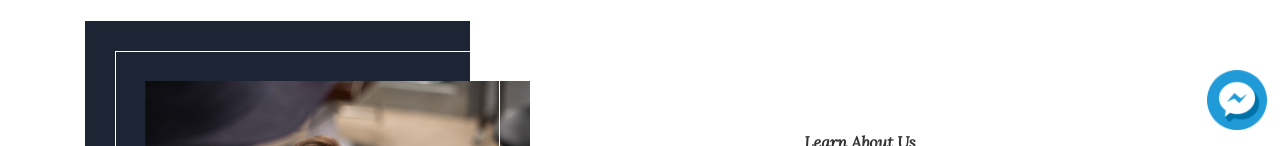
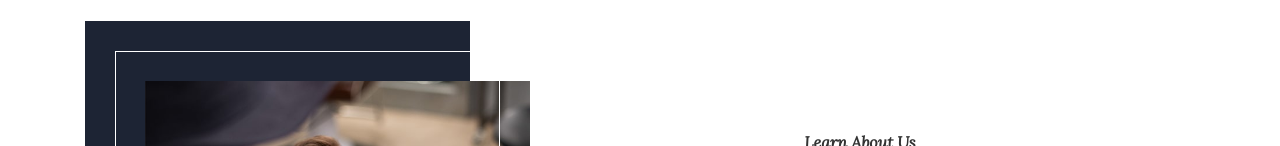
Before and after one commit to luongna/salon, a React (Create React App) app: page / in a window 1280 px wide. Shown: the part 654-800 px from the top of the page. Built offline with nearby package versions, Linux system fonts and the light colour scheme.

Commit message:
delete mes

```diff
--- a/src/components/Layout/DefaultLayout/index.jsx
+++ b/src/components/Layout/DefaultLayout/index.jsx
@@ -15,7 +15,7 @@ function DefaultLayout({ children }) {
             <Footer></Footer>
             {/* </div>
             </div> */}
-            <Message />
+            {/* <Message /> */}
         </div>
     );
 }
```
